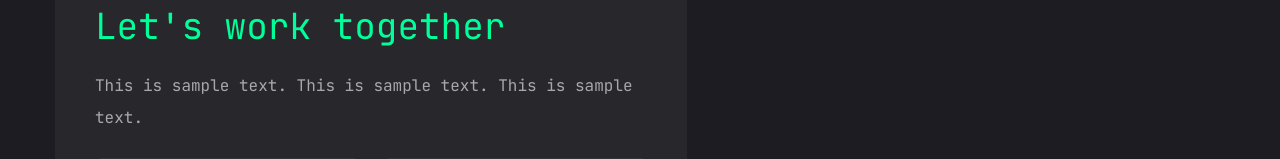
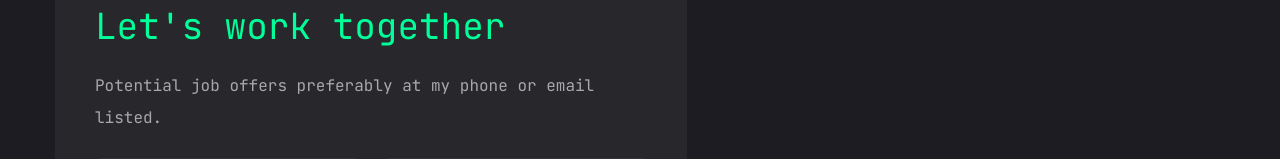
Before and after one commit to BrandonW1998/portfolio-react, a Next.js app: page /contact in a window 1280 px wide. Shown: the part 198-357 px from the top of the page. Built offline with nearby package versions, Linux system fonts and the light colour scheme.

Commit message:
updated contact page

```diff
--- a/app/contact/page.jsx
+++ b/app/contact/page.jsx
@@ -53,7 +53,7 @@ const Contact = () => {
             <form className="flex flex-col gap-6 p-10 bg-[#27272c] rounded-xl">
               <h3 className="text-4xl text-accent">Let's work together</h3>
               <p className="text-white/60">
-                This is sample text. This is sample text. This is sample text.
+                Potential job offers preferably at my phone or email listed.
               </p>
               {/* Input */}
               <div className="grid grid-cols-1 md:grid-cols-2 gap-6">
@@ -70,9 +70,9 @@ const Contact = () => {
                 <SelectContent>
                   <SelectGroup>
                     <SelectLabel>Select a service</SelectLabel>
-                    <SelectItem value="est">Web development</SelectItem>
+                    <SelectItem value="est">Web Development</SelectItem>
                     <SelectItem value="cst">UI/UX Design</SelectItem>
-                    <SelectItem value="mst">Logo Design</SelectItem>
+                    <SelectItem value="mst">Position Inquiry</SelectItem>
                   </SelectGroup>
                 </SelectContent>
               </Select>
```
